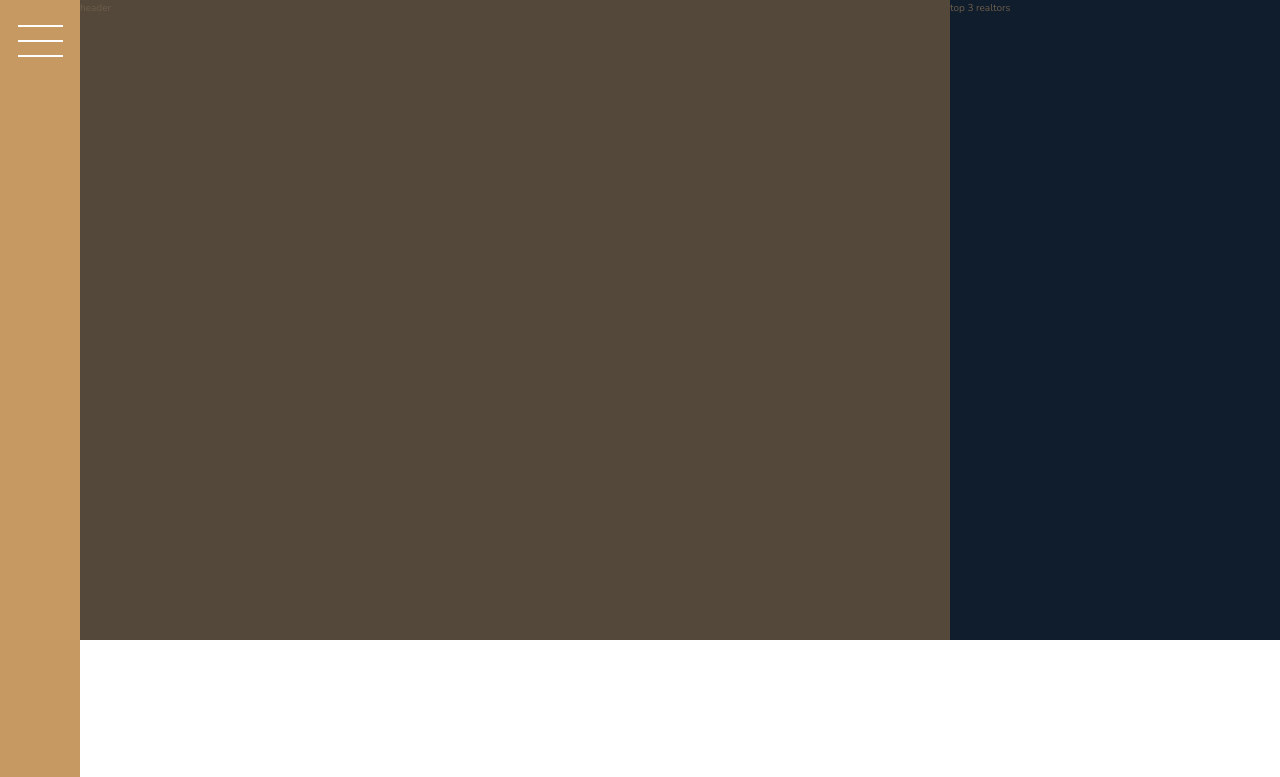
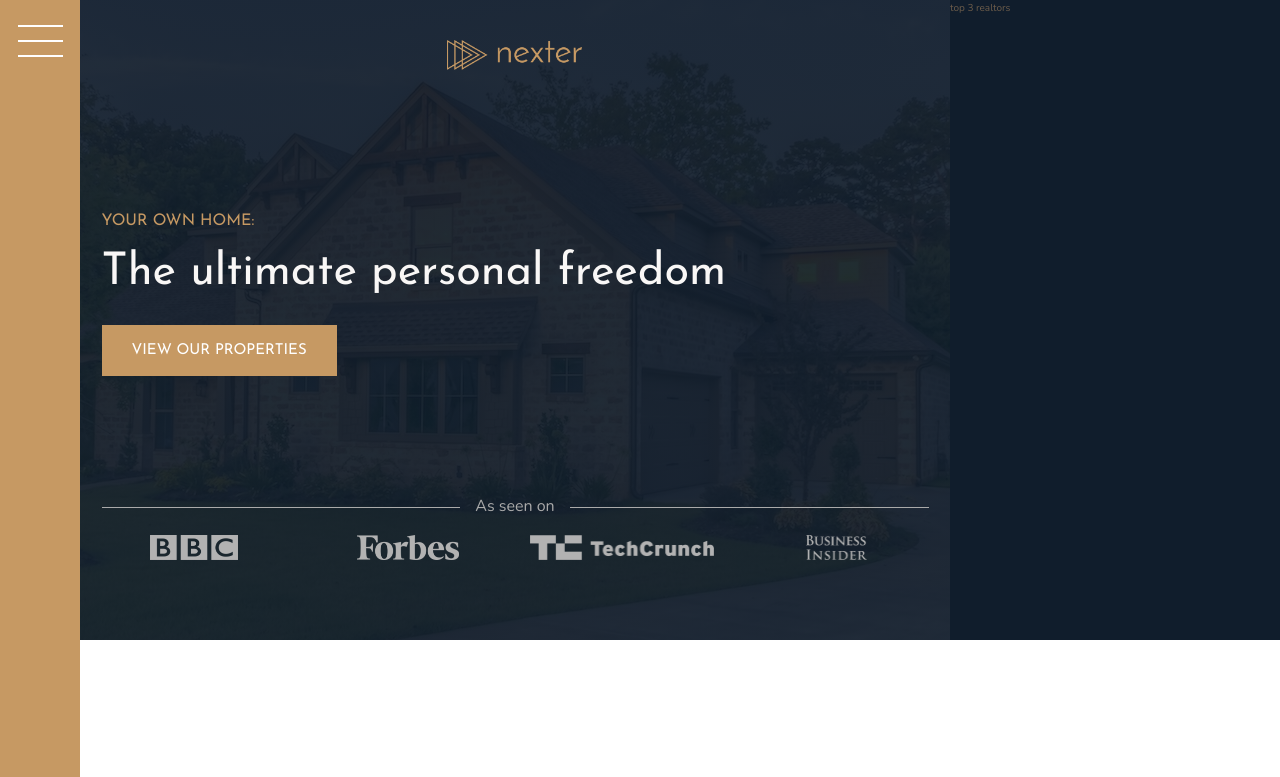
Before and after one commit to mihailomarkovic/nexter, a website: page index.html in a window 1280 px wide. Shown: the top 777 px of the page. Drawn offline with nearby package versions, Linux system fonts and the light colour scheme.

Commit message:
Build and style 'Header' section

```diff
--- a/index.html
+++ b/index.html
@@ -18,7 +18,22 @@
     <div class="sidebar">
       <button class="nav-btn"></button>
     </div>
-    <header class="header">header</header>
+    <header class="header">
+      <img src="img/logo.png" alt="Nexter logo" class="header__logo" />
+      <h3 class="heading-3">Your own home:</h3>
+      <h1 class="heading-1">The ultimate personal freedom</h1>
+      <button class="btn header__btn">View our properties</button>
+      <div class="header__seenon-text">As seen on</div>
+      <div class="header__seenon-logos">
+        <img src="img/logo-bbc.png" alt="Seen on logo 1" /><img
+          src="img/logo-forbes.png"
+          alt="Seen on logo 2"
+        /><img src="img/logo-techcrunch.png" alt="Seen on logo 3" /><img
+          src="img/logo-bi.png"
+          alt="Seen on logo 4"
+        />
+      </div>
+    </header>
     <div class="realtors">top 3 realtors</div>
     <section class="features">
       <div class="feature">
--- a/sass/_header.scss
+++ b/sass/_header.scss
@@ -1,4 +1,58 @@
 .header {
   background-color: $color-grey-dark-1;
   grid-column: full-start / col-end 6;
+  background-image: linear-gradient(
+      rgba($color-secondary, 0.93),
+      rgba($color-secondary, 0.93)
+    ),
+    url(../img/hero.jpeg);
+  block-size: cover;
+  background-position: center;
+  padding: 8rem;
+  padding-top: 4rem;
+
+  display: grid;
+  grid-template-rows: 1fr min-content 6rem 1fr;
+  grid-template-columns: max-content;
+  gap: 1.5rem;
+  justify-content: center;
+
+  &__logo {
+    height: 3rem;
+    justify-self: center;
+  }
+
+  &__btn {
+    align-self: start;
+    justify-self: start;
+  }
+
+  &__seenon-text {
+    display: grid;
+    grid-template-columns: 1fr max-content 1fr;
+    gap: 1.5rem;
+    align-items: center;
+
+    font-size: 1.6rem;
+    color: $color-grey-light-2;
+
+    &::before,
+    &::after {
+      content: "";
+      height: 1px;
+      display: block;
+      background-color: currentColor;
+    }
+  }
+  &__seenon-logos {
+    display: grid;
+    grid-template-columns: repeat(4, 1fr);
+    gap: 3rem;
+    justify-items: center;
+
+    img {
+      height: 2.5rem;
+      filter: brightness(70%);
+    }
+  }
 }
--- a/sass/_typography.scss
+++ b/sass/_typography.scss
@@ -5,6 +5,9 @@
 
 .heading-1 {
   @extend %heading;
+  font-size: 4.5rem;
+  color: $color-grey-light-1;
+  line-height: 1;
 }
 .heading-2 {
   @extend %heading;
```
Also changed, not shown: css/main.css, css/main.min.css.
